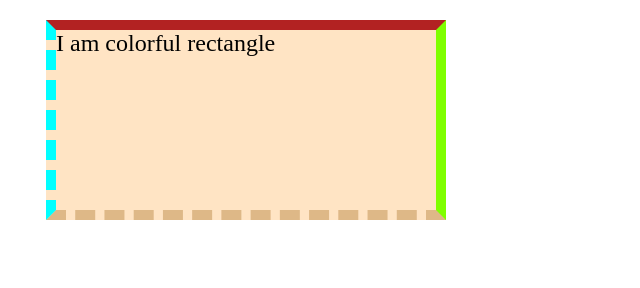
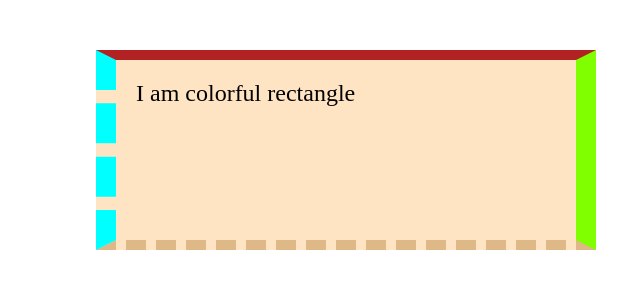
Before and after one commit to Alex666777666/Grouping-properties, a plain HTML site: page index.html in a window 1280 px wide. Shown: the whole page, without its empty margins (4-644 px from the left). Drawn offline with nearby package versions, Linux system fonts and the light colour scheme.

Commit message:
Update styles.css

```diff
--- a/styles.css
+++ b/styles.css
@@ -4,11 +4,12 @@
 
 .rectangle {
   height: 200px;
-  width: 400px;
+  width: 500px;
   background-color: bisque;
   border-style: solid solid dashed dashed;
-  border-width: 10px;
+  border-width: 10px 20px;
   border-color: firebrick chartreuse burlywood aqua;
-  margin: 20px 30px 40px 50px;
+  margin: 50px 100px;
+  padding: 20px;
   font-size: 24px;
 }
```
